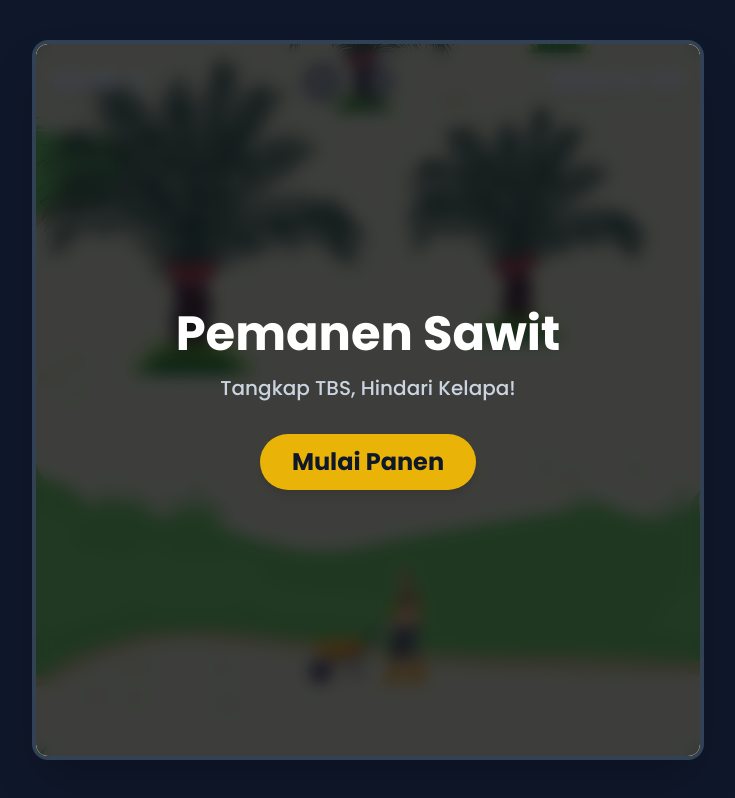
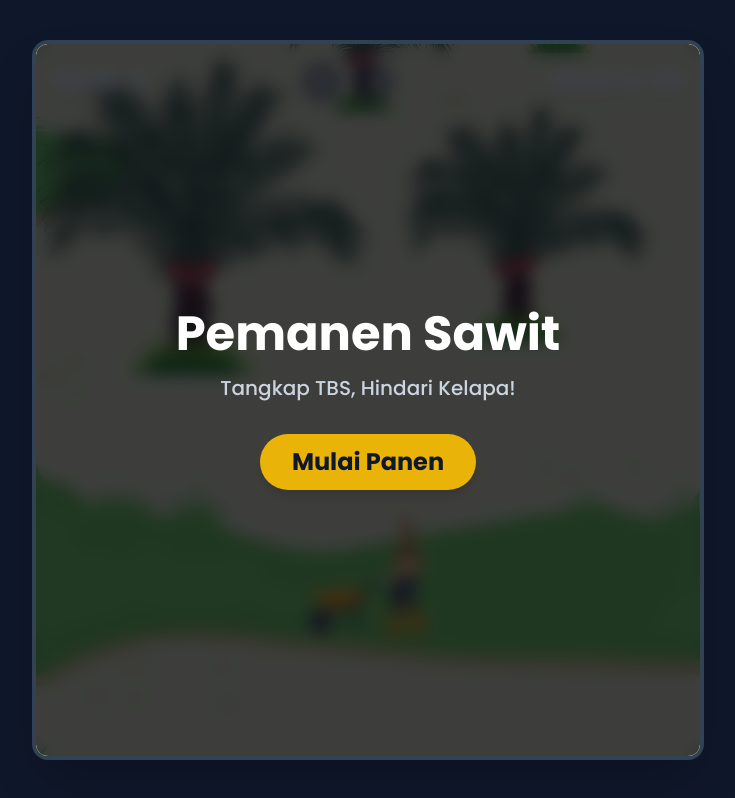
Before and after one commit to rynnn10/gamesawit, a plain HTML site: page index.html in a window 1280 px wide. Shown: the whole page, without its empty margins (272-1007 px from the left). Drawn offline with nearby package versions, Linux system fonts and the light colour scheme.

Commit message:
Add files via upload

```diff
--- a/index.html
+++ b/index.html
@@ -38,10 +38,9 @@
 
       #player {
         content: url("angkong.png");
-        width: 120px;
-        height: auto;
+        width: 120px; /* Ukuran relatif terhadap viewport */
         position: absolute;
-        bottom: 70px;
+        bottom: 15vh; /* Posisi dari bawah menggunakan viewport height */
         transform: translateX(-50%);
       }
 
@@ -715,20 +714,22 @@
       pauseButtonInOverlay.addEventListener("click", togglePause);
       muteButton.addEventListener("click", toggleMute);
 
-      // Handle window resize
       window.addEventListener("resize", function () {
         if (player) {
           const currentLeft = parseFloat(player.style.left || "50%");
           const containerWidth = gameContainer.clientWidth;
-          const playerWidth = player.clientWidth;
+          const playerWidth = player.offsetWidth;
 
-          // Ensure player stays within bounds on resize
+          // Pastikan player tetap dalam bounds saat resize
           let newLeft = currentLeft;
           if (newLeft < playerWidth / 2) newLeft = playerWidth / 2;
           if (newLeft > containerWidth - playerWidth / 2) {
             newLeft = containerWidth - playerWidth / 2;
           }
           player.style.left = `${newLeft}px`;
+
+          // Update posisi vertikal
+          player.style.bottom = "15vh";
         }
       });
     </script>
```
